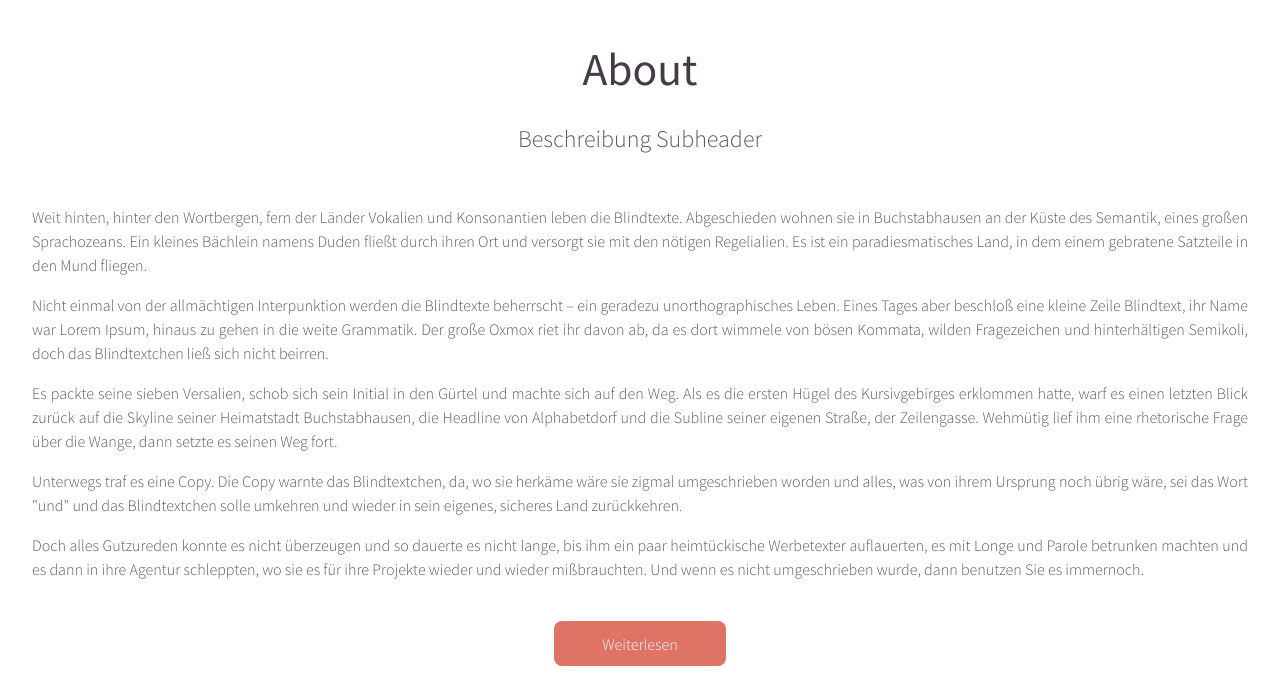
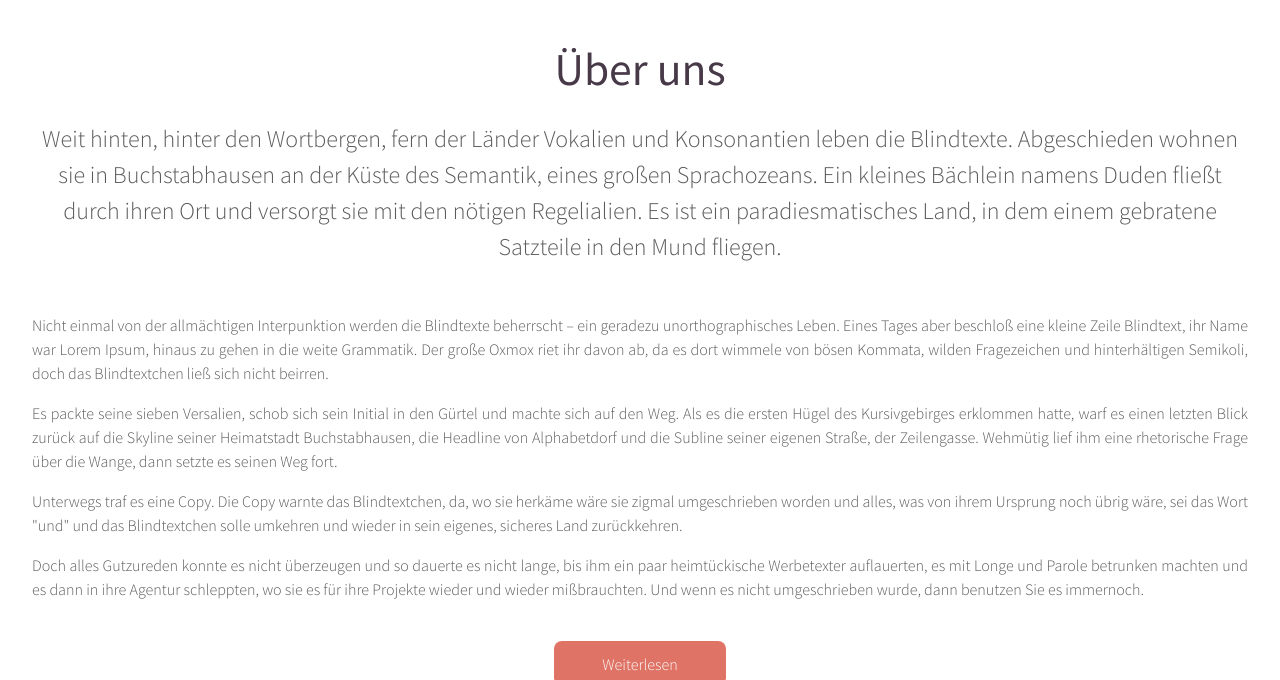
Before and after one commit to LieselWaeppen/LieselWaeppen.github.io, a Jekyll site: the page built from index.html, in a window 1280 px wide and 900 px high, scrolled down 2338 px, cut to the strip 220-900 px from the top of the window. Built offline with Jekyll 4.4.1, drawn with Linux system fonts in a browser that asks for light colours; nearby versions of some CDN libraries.

Commit message:
Update index.html

```diff
--- a/index.html
+++ b/index.html
@@ -8,15 +8,12 @@ title: Liesel Wäppen, One, Two, Go!
 	<article id="main" class="container special">
 		<a href="#" class="image featured"><img src="img/pic06.jpg" alt="" /></a>
 		<header>
-			<h2><a href="#">About</a></h2>
-			<p>
-				Beschreibung Subheader
-			</p>
+			<h2><a href="#">Über uns</a></h2>
+			<p>Weit hinten, hinter den Wortbergen, fern der Länder Vokalien und Konsonantien leben die Blindtexte.
+			Abgeschieden wohnen sie in Buchstabhausen an der Küste des Semantik, eines großen Sprachozeans.
+			Ein kleines Bächlein namens Duden fließt durch ihren Ort und versorgt sie mit den nötigen Regelialien.
+			Es ist ein paradiesmatisches Land, in dem einem gebratene Satzteile in den Mund fliegen.</p>
 		</header>
-		<p>Weit hinten, hinter den Wortbergen, fern der Länder Vokalien und Konsonantien leben die Blindtexte.
-		Abgeschieden wohnen sie in Buchstabhausen an der Küste des Semantik, eines großen Sprachozeans.
-		Ein kleines Bächlein namens Duden fließt durch ihren Ort und versorgt sie mit den nötigen Regelialien.
-		Es ist ein paradiesmatisches Land, in dem einem gebratene Satzteile in den Mund fliegen.</p>
 
 		<p>Nicht einmal von der allmächtigen Interpunktion werden die Blindtexte beherrscht – ein geradezu unorthographisches
 		Leben. Eines Tages aber beschloß eine kleine Zeile Blindtext, ihr Name war Lorem Ipsum, hinaus zu gehen in die
```
